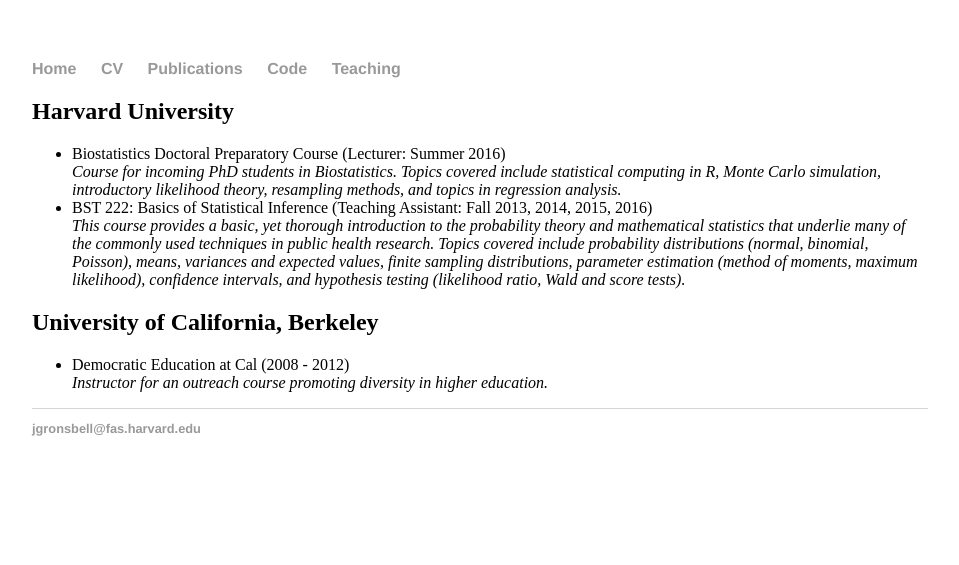
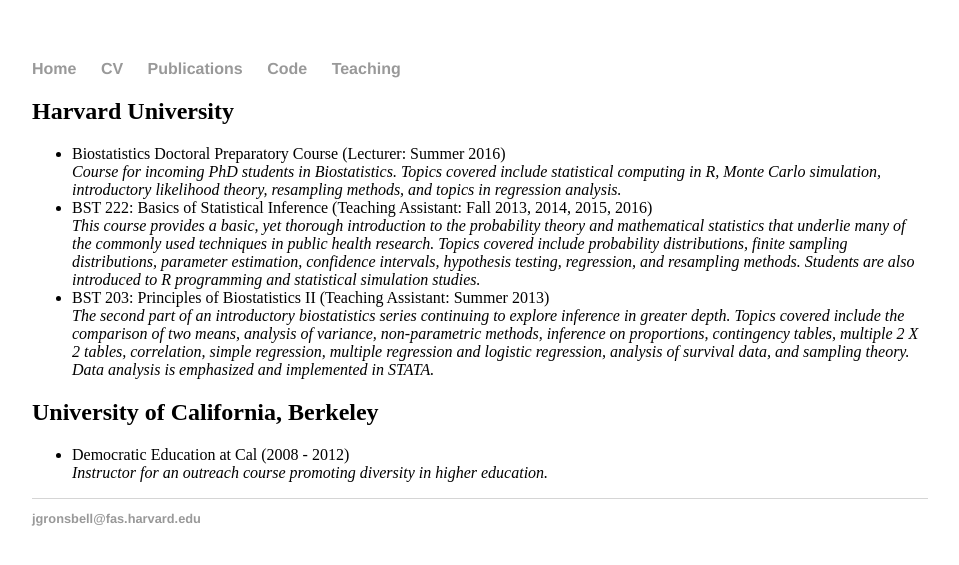
Before and after one commit to jgrons/old_website, a Jekyll site: the page built from teaching.html, in a window 1280 px wide. Shown: the top 565 px of the page, without its empty margins (160-1119 px from the left). Built offline with Jekyll 4.4.1, drawn with Linux system fonts in a browser that asks for light colours.

Commit message:
Update teaching.html

```diff
--- a/teaching.html
+++ b/teaching.html
@@ -17,12 +17,21 @@
 
 	<em>   This course provides a basic, yet thorough introduction to the probability theory
 		and mathematical statistics that underlie many of the commonly used techniques in
-		public health research. Topics covered include probability distributions (normal, binomial, Poisson),
-		means, variances and expected values, finite sampling distributions, parameter estimation
-		(method of moments, maximum likelihood), confidence intervals, and
-		hypothesis testing (likelihood ratio, Wald and score tests). </em>
-</ul>
+		public health research. Topics covered include probability distributions,
+		finite sampling distributions, parameter estimation, confidence intervals,
+		hypothesis testing, regression, and resampling methods.  Students are also introduced to
+		R programming and statistical simulation studies.
+	</em>
 
+	<li> BST 203: Principles of Biostatistics II (Teaching Assistant: Summer 2013)</li>
+
+	<em>   The second part of an introductory biostatistics series continuing to explore inference in greater depth.
+		Topics covered include the comparison of two means, analysis of variance, non-parametric methods,
+		inference on proportions, contingency tables, multiple 2 X 2 tables, correlation, simple regression,
+		multiple regression and logistic regression, analysis of survival data, and sampling theory.
+		Data analysis is emphasized and implemented in STATA.</em>
+
+	</ul>
 
 	<h2>University of California, Berkeley </h2>
 <ul>
```
